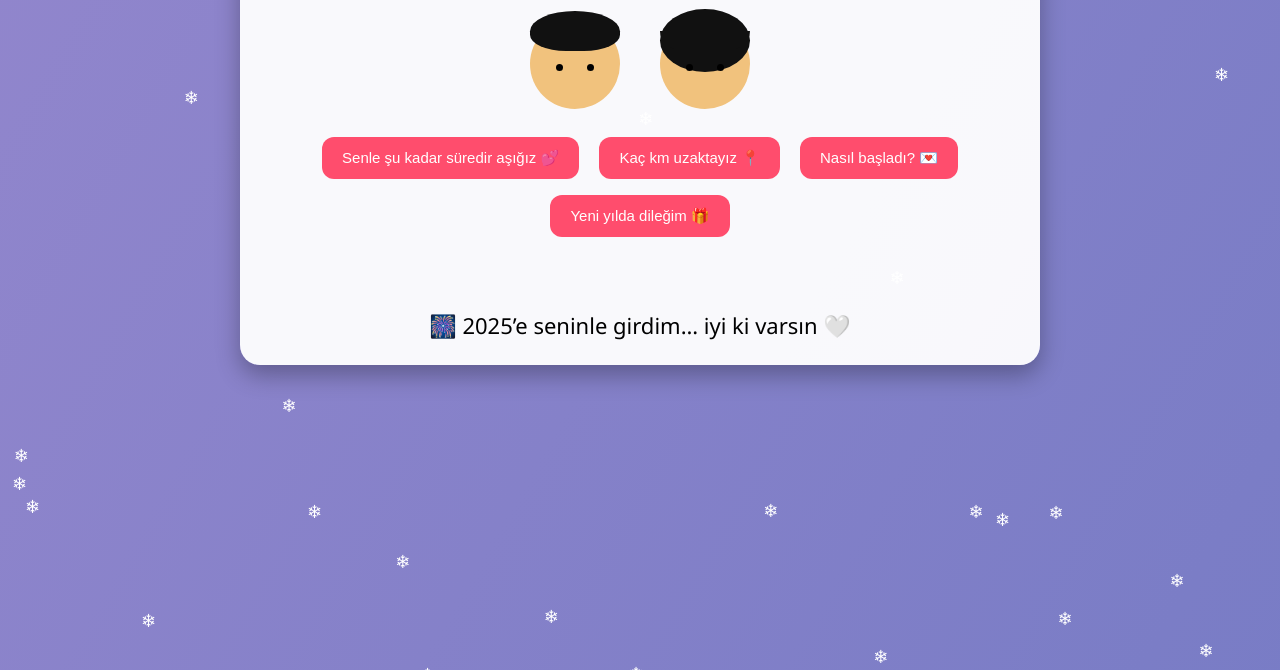
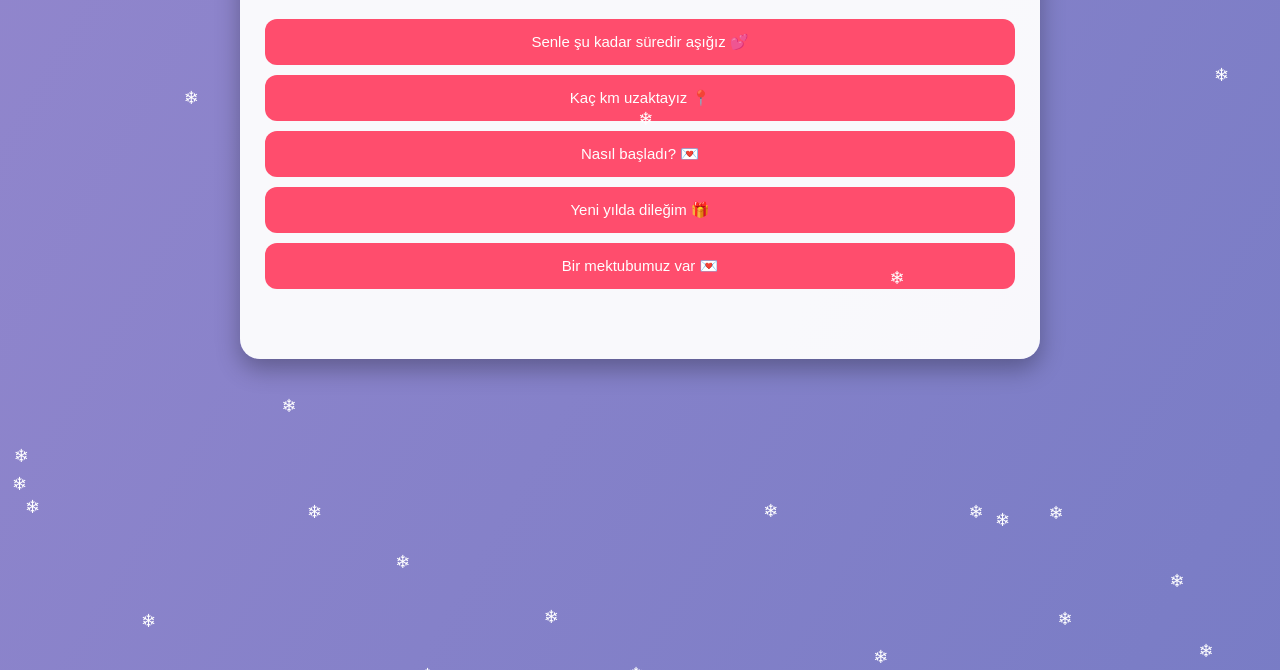
Before and after one commit to cizeyn/zeynebim-i-in, a plain HTML site: page index.html in a window 1280 px wide. Shown: the part 130-800 px from the top of the page. Drawn offline with Linux system fonts and the light colour scheme.

Commit message:
zeynebim

```diff
--- a/index.html
+++ b/index.html
@@ -22,6 +22,7 @@ body {
   100%{background-position:0% 50%}
 }
 
+/* Kar efekti */
 .snowflake {
   position: fixed;
   top: -10px;
@@ -30,11 +31,10 @@ body {
   animation: fall linear infinite;
 }
 @keyframes fall {
-  to {
-    transform: translateY(110vh);
-  }
+  to { transform: translateY(110vh); }
 }
 
+/* Kart */
 .card {
   background: rgba(255,255,255,0.95);
   color: black;
@@ -45,9 +45,12 @@ body {
   box-shadow: 0 10px 25px rgba(0,0,0,0.3);
 }
 
+/* Butonlar */
 button {
-  margin: 8px;
-  padding: 12px 20px;
+  display: block;
+  width: 100%;
+  margin: 10px 0;
+  padding: 14px 20px;
   border: none;
   border-radius: 12px;
   background: #ff4d6d;
@@ -62,64 +65,16 @@ button {
   min-height: 30px;
 }
 
-.faces {
-  display: flex;
-  justify-content: center;
-  gap: 40px;
-  margin: 20px 0;
-}
-
-.face {
-  width: 90px;
-  height: 90px;
-  border-radius: 50%;
-  background: #f1c27d;
-  position: relative;
-}
-
-.hair-boy {
-  position: absolute;
-  top: -8px;
-  width: 100%;
-  height: 45%;
-  background: #111;
-  border-radius: 50% 50% 40% 40%;
-}
-
-.hair-girl {
-  position: absolute;
-  top: -10px;
-  width: 100%;
-  height: 70%;
-  background: #111;
-  border-radius: 50%;
-}
-
-.bangs {
-  position: absolute;
-  top: 12px;
-  width: 100%;
-  height: 18px;
-  background: #111;
-  border-radius: 0 0 20px 20px;
-}
-
-.eye {
-  width: 7px;
-  height: 7px;
-  background: black;
-  border-radius: 50%;
-  position: absolute;
-  top: 45px;
-}
-
-.eye.left { left: 26px; }
-.eye.right { right: 26px; }
-
-@media (max-width: 600px) {
-  button {
-    width: 100%;
-  }
+/* Mektup */
+.letter {
+  display: none;
+  margin-top: 20px;
+  background: #fff0f5;
+  color: #333;
+  padding: 20px;
+  border-radius: 15px;
+  font-size: 16px;
+  line-height: 1.6;
 }
 </style>
 </head>
@@ -129,30 +84,30 @@ button {
 <div class="card">
   <h1>🎄 Biz 🎄</h1>
 
-  <div class="faces">
-    <div class="face">
-      <div class="hair-boy"></div>
-      <div class="eye left"></div>
-      <div class="eye right"></div>
-    </div>
-    <div class="face">
-      <div class="hair-girl"></div>
-      <div class="bangs"></div>
-      <div class="eye left"></div>
-      <div class="eye right"></div>
-    </div>
-  </div>
-
   <button onclick="countDays()">Senle şu kadar süredir aşığız 💕</button>
   <button onclick="countDistance()">Kaç km uzaktayız 📍</button>
   <button onclick="howStarted()">Nasıl başladı? 💌</button>
   <button onclick="wish()">Yeni yılda dileğim 🎁</button>
+  <button onclick="toggleLetter()">Bir mektubumuz var 💌</button>
 
   <div id="output" class="result"></div>
 
-  <!-- 🎆 Yılbaşı sürprizi -->
+  <!-- ✉️ Mektup -->
+  <div id="letter" class="letter">
+    İyiki hayatıma girdin, iyiki varsın.
+    Seni çok çok seviyorum.
+    Ne kadar tartışırsak tartışalım, başımıza ne gelirse gelsin
+    her zaman beraber olalım.
+    Benim kalbim ne kadar sende ise, sendeki de bende
+    her zaman güvende tutalım.
+    Seni çok çok seviyorum…
+    <br><br>
+    <strong>Tavşanım benim, tavşanım… canımın içiiiiiii 🤍</strong>
+  </div>
+
+  <!-- 🎆 Yılbaşı -->
   <div id="newYearSurprise" style="display:none; margin-top:20px; font-size:22px;">
-    🎆 2025’e seninle girdim… iyi ki varsın 🤍
+    🎆 2026’ya seninle girdim… iyi ki varsın 🤍
   </div>
 </div>
 
@@ -177,20 +132,23 @@ function countDays() {
   animate(days, " gündür birlikteyiz 💕");
 }
 
-// 📍 KM
 function countDistance() {
   const km = 676;
   animate(km, " km uzaktayız ama kalbimiz yan yana ❤️");
 }
 
-// 💌 Nasıl başladı
 function howStarted() {
   output.innerText = "Bir merhaba ile başladı… bir bakış yetti aşık olmam için 💫";
 }
 
-// 🎁 Dilek
 function wish() {
   output.innerText = "Yeni yılda dileğim: her yıla seninle girebilmek 🤍";
+}
+
+// ✉️ Mektup aç/kapat
+function toggleLetter() {
+  const letter = document.getElementById("letter");
+  letter.style.display = letter.style.display === "block" ? "none" : "block";
 }
 
 // 🔢 Animasyon
@@ -207,10 +165,10 @@ function animate(target, text) {
   }, 20);
 }
 
-// 🎇 Yılbaşı sürprizi
+// 🎇 2026 kontrol
 (function newYearCheck() {
   const now = new Date();
-  const newYear = new Date("2025-01-01T00:00:00");
+  const newYear = new Date("2026-01-01T00:00:00");
   if (now >= newYear) {
     document.getElementById("newYearSurprise").style.display = "block";
   }
```
